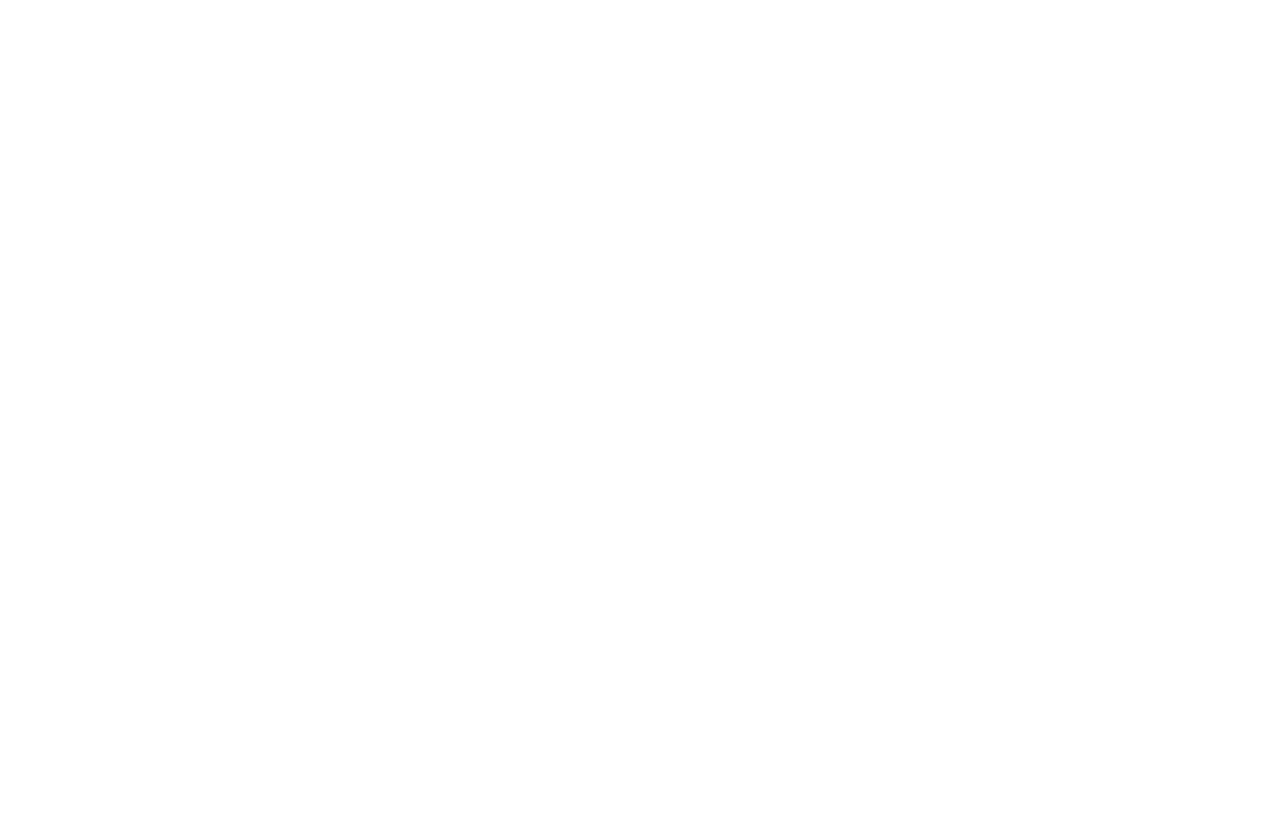
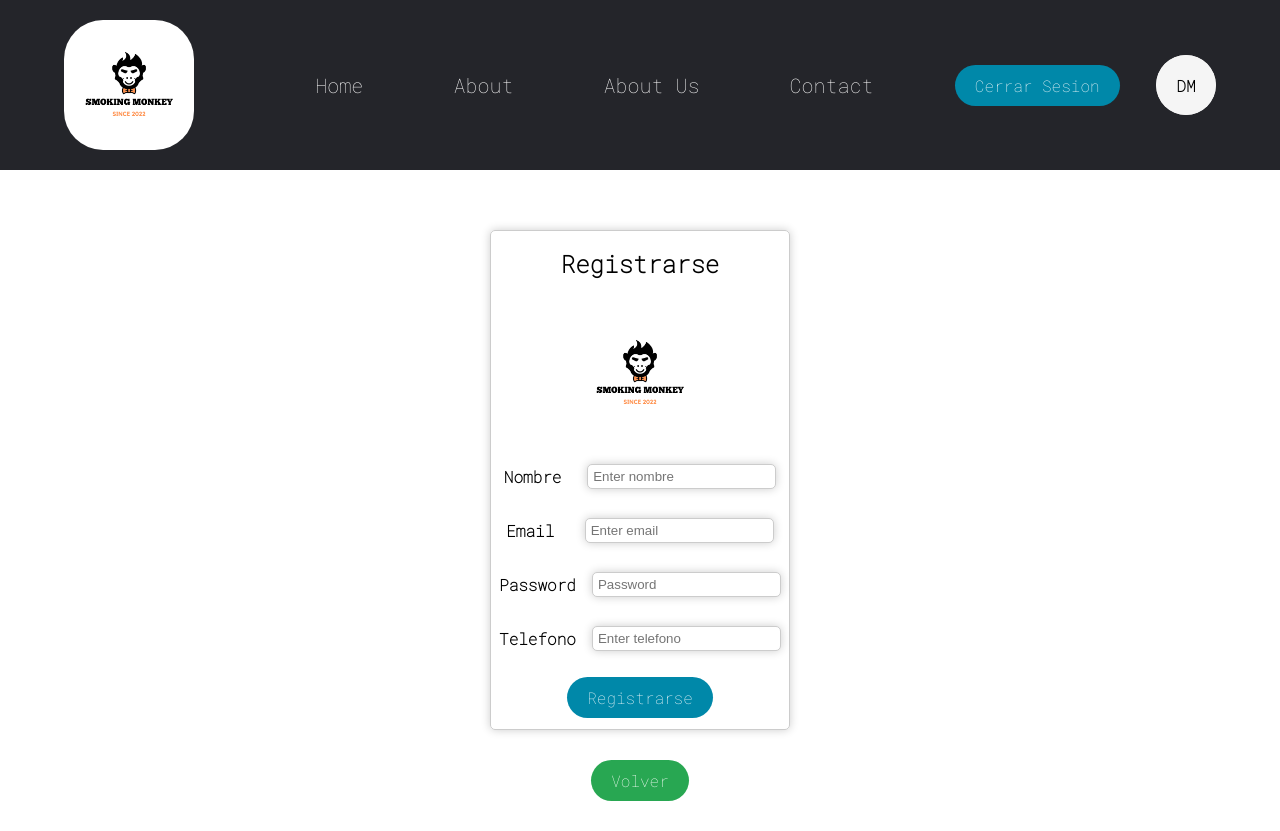
Before and after one commit to lucasguzmana/grupo-JALFJ-frontend, a React (Create React App) app in the folder jalfj/: page /registrarse in a window 1280 px wide. Before the commit this address had no page. Before the commit the page ends 800 px from the top, so only its background shows below. Built offline with nearby package versions, Linux system fonts and the light colour scheme.

Commit message:
interfaz login arreglado

```diff
--- a/jalfj/src/components/About.js
+++ b/jalfj/src/components/About.js
@@ -1,3 +1,4 @@
+import BotonVolver from "./BotonVolver";
 import Navbar from "./Navbar";
 
 function About () {
@@ -10,9 +11,7 @@ function About () {
             <p class="acerca_de">La version actual es v 1.0</p>
             <hr></hr>
             <img  id={"about_img"} src={"../images/about.jpg"} alt={"img_about"}/>
-            <div class="interfaz_volver">
-                <a href="/"><button id="volver">Volver</button></a>
-            </div>
+            <BotonVolver link={"/"}/>
         </>
     );
 }
--- a/jalfj/src/components/AboutUs.js
+++ b/jalfj/src/components/AboutUs.js
@@ -1,3 +1,4 @@
+import BotonVolver from "./BotonVolver";
 import Navbar from "./Navbar";
 
 function AboutUs () {
@@ -42,9 +43,7 @@ function AboutUs () {
                     </div>
                 </div>
             </section>
-            <div class="interfaz_volver">
-                <a href="/"><button id="volver">Volver</button></a>
-            </div>
+            <BotonVolver link={"/"}/>
         </>
     );
 }
--- a/jalfj/src/components/Login.js
+++ b/jalfj/src/components/Login.js
@@ -1,56 +1,11 @@
-import React, { useState } from 'react';
-import axios from 'axios';
-import Navbar from './Navbar';
+import LoginForm from "./LoginForm";
 
-function Login(props) {
-  const [loading, setLoading] = useState(false);
-  const username = useFormInput('');
-  const password = useFormInput('');
-  const [error, setError] = useState(null);
-
-  // handle button click of login form
-  const handleLogin = () => {
-    setError(null);
-    setLoading(true);
-    axios.post('http://localhost:8080/users/signin', { username: username.value, password: password.value }).then(response => {
-    setLoading(false);
-    props.history.push('/user');
-    }).catch(error => {
-      setLoading(false);
-      setError("Something went wrong. Please try again later.");
-    });
-  }
-
+function Login() {
   return (
     <>
-      <Navbar/>
-      <section className="flex-container" id="cuerpo_3">
-        Login<br /><br />
-        <div>
-          Username<br />
-          <input type="text" {...username} autoComplete="new-password" />
-        </div>
-        <div style={{ marginTop: 10 }}>
-          Password<br />
-          <input type="password" {...password} autoComplete="new-password" />
-        </div>
-        {error && <><small style={{ color: 'red' }}>{error}</small><br /></>}<br />
-        <input type="button" value={loading ? 'Loading...' : 'Login'} onClick={handleLogin} disabled={loading} /><br />
-      </section>
+      <LoginForm link={"/registrarse"}/>
     </>
   );
 }
 
-const useFormInput = initialValue => {
-  const [value, setValue] = useState(initialValue);
-
-  const handleChange = e => {
-    setValue(e.target.value);
-  }
-  return {
-    value,
-    onChange: handleChange
-  }
-}
-
 export default Login;
--- /dev/null
+++ b/jalfj/src/components/LoginForm.js
@@ -0,0 +1,41 @@
+import Boton1 from "./Boton1";
+import BotonVolver from "./BotonVolver";
+import Navbar from "./Navbar";
+
+function LoginForm (props) {
+    return (
+        <>
+            <Navbar/>
+            <br/>
+            <br/>
+            <br/>
+            <section className="flex-container" id="cuerpo_4">
+                <form>
+                    <h2>Ingresar</h2>
+                    <img src={"../images/logo.png"} className="logo" alt="logo" />
+                    <div className="form-group">
+                        <label htmlFor="email">Email</label>
+                        <input type="email" className="form-control" id="email" placeholder="Enter email" />
+                    </div>
+                    <div className="form-group">
+                        <label htmlFor="password">Password</label>
+                        <input type="password" className="form-control" id="password" placeholder="Password" />
+                    </div>
+                    <div className="flex-container" id="login_flex">
+                        <button type="submit" className="btn btn-primary">Log In</button>
+                    </div>
+                </form>
+                <br/>
+                <legend>¿No tienes cuenta?</legend>
+                <br/>
+                <div className="flex-container" id="login_flex_2">
+                    <Boton1 link={props.link} title={"Registrarse"}/>
+                    <Boton1 link={"/user/1"} title={"Interfaz User"}/>
+                </div>
+                <BotonVolver link={"/"}/>
+            </section>
+        </>
+    )
+}
+
+export default LoginForm;
--- /dev/null
+++ b/jalfj/src/components/Registrarse.js
@@ -0,0 +1,41 @@
+import BotonVolver from "./BotonVolver";
+import Navbar from "./Navbar";
+
+function Registrarse () {
+    return (
+        <>
+            <Navbar/>
+            <br/>
+            <br/>
+            <br/>
+            <section className="flex-container" id="cuerpo_4">
+                <form>
+                    <h2>Registrarse</h2>
+                    <img src={"../images/logo.png"} className="logo" alt="logo" />
+                    <div className="form-group">
+                        <label htmlFor="nombre">Nombre</label>
+                        <input type="text" className="form-control" id="nombre" placeholder="Enter nombre" />
+                    </div>
+                    <div className="form-group">
+                        <label htmlFor="email">Email</label>
+                        <input type="email" className="form-control" id="email" placeholder="Enter email" />
+                    </div>
+                    <div className="form-group">
+                        <label htmlFor="password">Password</label>
+                        <input type="password" className="form-control" id="password" placeholder="Password" />
+                    </div>
+                    <div className="form-group">
+                        <label htmlFor="telefono">Telefono</label>
+                        <input type="cel" className="form-control" id="telefono" placeholder="Enter telefono" />
+                    </div>
+                    <div className="flex-container" id="login_flex">
+                        <button type="submit">Registrarse</button>
+                    </div>
+                </form>
+                <BotonVolver link={"/login"}/>
+            </section>
+        </>
+    )
+}
+
+export default Registrarse;
--- a/jalfj/src/components/ShowUser.js
+++ b/jalfj/src/components/ShowUser.js
@@ -1,4 +1,8 @@
 import BotonEliminar from "./BotonEliminar";
+
+function DeleteUser (id) {
+  console.log("DeleteUser: " + id);
+}
 
 function ShowUser(props) {
   return (
@@ -8,7 +12,7 @@ function ShowUser(props) {
         <td>{props.user.password}</td>
         <td>{props.user.email}</td>
         <td>{props.user.telefono}</td>
-        <td><BotonEliminar id={"btn_eliminar"}/></td>
+        <td><BotonEliminar id={"btn_eliminar"} onClick={DeleteUser(props.user_id)}/></td>
     </tr>
   );
 }
--- a/jalfj/src/components/VerModelo.js
+++ b/jalfj/src/components/VerModelo.js
@@ -57,7 +57,9 @@ const VerModelo = props => {
       <br/>
       <br/>
       <h1>Modelo {currentModelo.nombre}</h1>
-      <section className="flex-container" id="cuerpo_3">
+      <br/>
+      <br/>
+      <section className="flex-container" id="cuerpo_4">
         {currentModelo ? (
           <>
               <table className="table">
@@ -65,11 +67,6 @@ const VerModelo = props => {
                   <th>Nombre</th>
                   <th>Param_1</th>
                   <th>Param_2</th>
-                  {/* <th>Param_3</th>
-                  <th>Param_4</th>
-                  <th>Param_5</th>
-                  <th>Param_6</th>
-                  <th>Param_7</th> */}
                 </tr>
                 <tr>
                   <td>{currentModelo.nombre}</td>
--- a/jalfj/src/components/VerUsuarios.js
+++ b/jalfj/src/components/VerUsuarios.js
@@ -36,7 +36,7 @@ function VerUsuarios () {
                         <th>Eliminar</th>
                     </tr>
                     {usuarios.map((usuario) => (
-                        <ShowUser user={usuario}/>
+                        <ShowUser user={usuario} user_id={usuario.id}/>
                     ))}
                 </table>
                 <BotonVolver link={"/admin"}/>
--- a/jalfj/src/index.css
+++ b/jalfj/src/index.css
@@ -366,6 +366,70 @@ select::-ms-expand {
   margin: 0 10%;
 }
 
+#cuerpo_4 {
+  justify-content: space-around;
+  flex-direction: column;
+  width: 100%;
+  height: 100%;
+}
+
+form {
+  display: flex;
+  flex-direction: column;
+  justify-content: space-around;
+  align-items: center;
+  align-content: center;
+  height: 500px;
+  width: 300px;
+  border: 1px solid #ccc;
+  border-radius: 5px;
+  box-shadow: 0 0 10px rgba(0, 0, 0, 0.2);
+}
+
+#login_flex {
+  display: flex;
+  flex-direction: row;
+  justify-content: space-around;
+  align-items: center;
+  align-content: center;
+  height: auto;
+  width: auto;
+}
+
+#login_flex_2 {
+  display: flex;
+  flex-direction: row;
+  justify-content: space-around;
+  align-items: center;
+  align-content: center;
+  height: auto;
+  width: 330px;
+}
+
+.form-group {
+  display: flex;
+  flex-direction: row;
+  justify-content: space-around;
+  align-items: center;
+  align-content: center;
+  height: auto;
+  width: 100%;
+}
+
+.form-control {
+  display: flex;
+  flex-direction: row;
+  justify-content: space-around;
+  align-items: center;
+  align-content: center;
+  height: 25px;
+  width: auto;
+  border-radius: 5px;
+  border: 1px solid #ccc;
+  padding: 5px;
+  box-shadow: 0 0 10px rgba(0, 0, 0, 0.2);
+}
+
 p {
   font-family: 'Roboto Mono', monospace;
   font-weight: bold;
--- a/jalfj/src/routing.js
+++ b/jalfj/src/routing.js
@@ -10,6 +10,7 @@ import VerUsuarios from './components/VerUsuarios';
 import VerModelo from './components/VerModelo';
 import CrearModelo from './components/CrearModelo';
 import Login from './components/Login';
+import Registrarse from './components/Registrarse';
 
 function Routing(){
     return (
@@ -19,13 +20,14 @@ function Routing(){
                 <Route path={"/about_us"} element={<AboutUs/>}/>
                 <Route path={"/about"} element={<About/>}/>
                 <Route path={"/admin"} element={<Admin/>}/>
-                <Route path={"/user"} element={<User/>}/>
+                <Route path={"/user/:id"} element={<User/>}/>
                 <Route path={"/guest"} element={<Guest/>}/>
                 <Route path={"/ver_usuarios"} element={<VerUsuarios/>}/>
                 <Route path={"/ver_modelo/:user"} element={<VerModelo/>}/>
                 <Route path={"/crear_modelo/:user"} element={<CrearModelo/>}/>
                 <Route path={"/login"} element={<Login/>}/>
-                </Routes>
+                <Route path={"/registrarse"} element={<Registrarse/>}/>
+            </Routes>
         </BrowserRouter>
     )
 }
```
